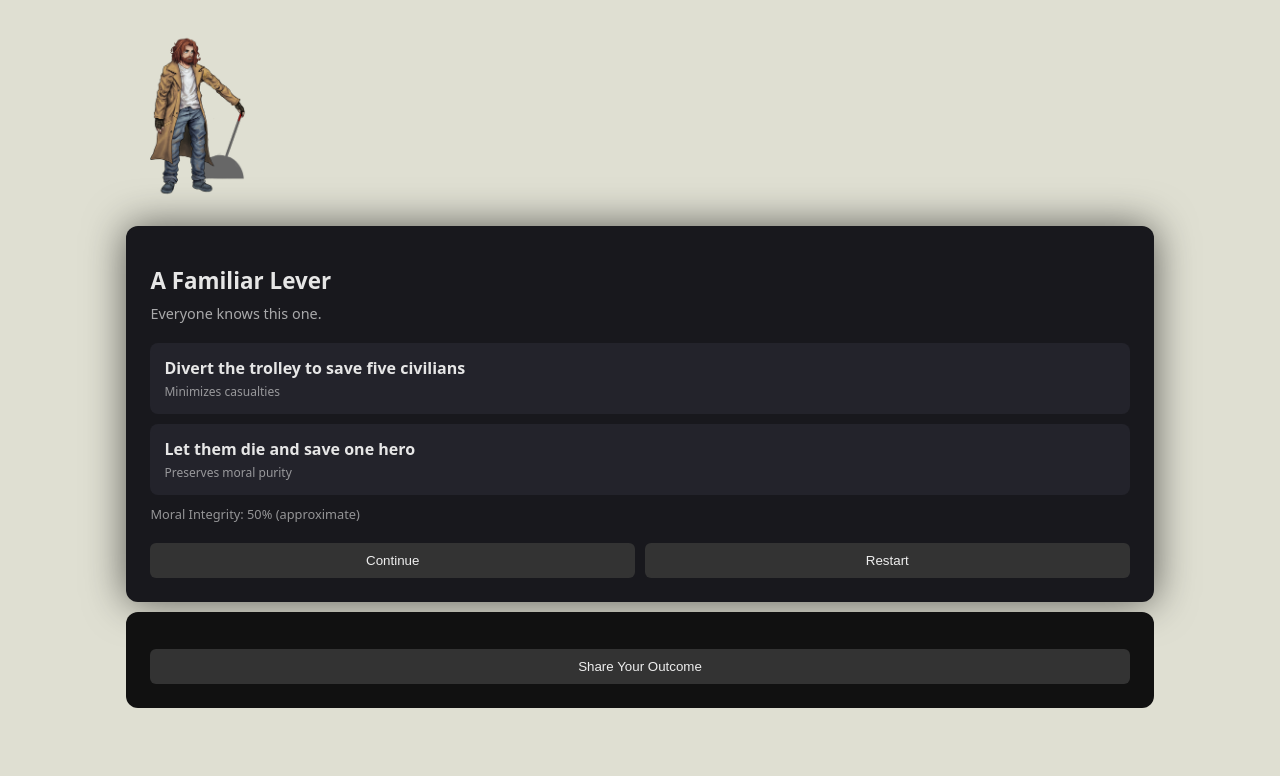
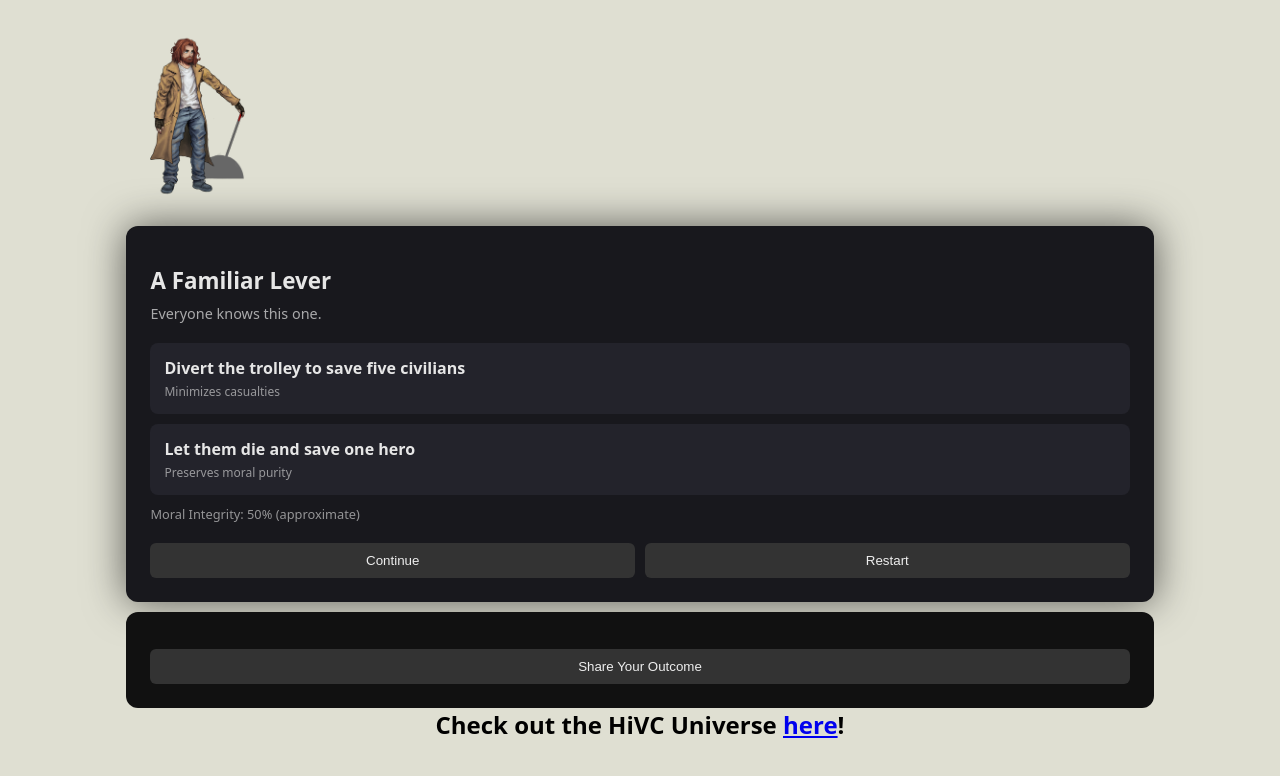
Before and after one commit to jonathanihm/hivc-trolley, a plain HTML site: page index.html in a window 1280 px wide. Drawn offline with Linux system fonts and the light colour scheme.

Commit message:
Link to FB

```diff
--- a/index.html
+++ b/index.html
@@ -159,14 +159,17 @@
       <div class="outcome" id="outcome2"></div>
       <pre id="results" style="white-space: pre-wrap; opacity: 0.85"></pre>
       <div class="shareResults" style="display: flex">
-        <button id="shareBtn">Share Your Outcome</button>
+        <button id="shareBtn" disabled>Share Your Outcome</button>
         <div
           id="shareResult"
           style="margin-top: 10px; font-size: 0.9em; opacity: 0.8"
         ></div>
       </div>
     </div>
-
+    <h2 style="color: black;
+      margin: auto;
+      width: 100%;
+      text-align: center;">Check out the HiVC Universe <a href="https://www.facebook.com/heroinvillainsclothing">here</a>!</h2>
     <script>
       let round = 0;
       let morality = 50;
```
